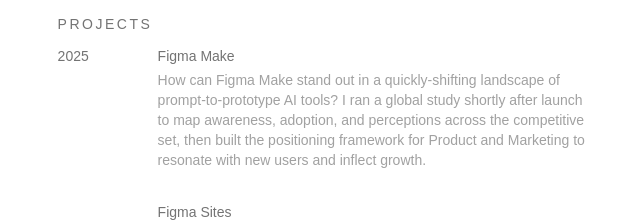
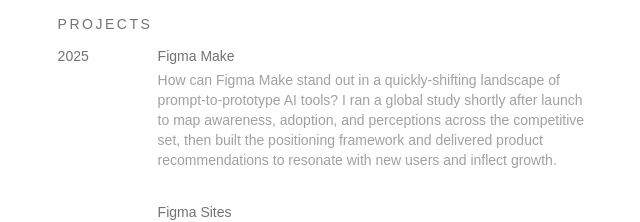
Before and after one commit to mbrandford/personal-site, a Next.js app: page / in a window 1280 px wide. Shown: the part 562-784 px from the top of the page, without its empty margins (120-760 px from the left). Built offline with nearby package versions, Linux system fonts and the light colour scheme.

Commit message:
Update Figma Make description to include product recommendations

```diff
--- a/app/page.tsx
+++ b/app/page.tsx
@@ -26,7 +26,7 @@
           id: "2025-figma-make",
           title: "Figma Make",
           description:
-            "How can Figma Make stand out in a quickly-shifting landscape of prompt-to-prototype AI tools? I ran a global study shortly after launch to map awareness, adoption, and perceptions across the competitive set, then built the positioning framework for Product and Marketing to resonate with new users and inflect growth.",
+            "How can Figma Make stand out in a quickly-shifting landscape of prompt-to-prototype AI tools? I ran a global study shortly after launch to map awareness, adoption, and perceptions across the competitive set, then built the positioning framework and delivered product recommendations to resonate with new users and inflect growth.",
           mediaSrc: "/projects/figma-make.mov",
         },
         {
```
